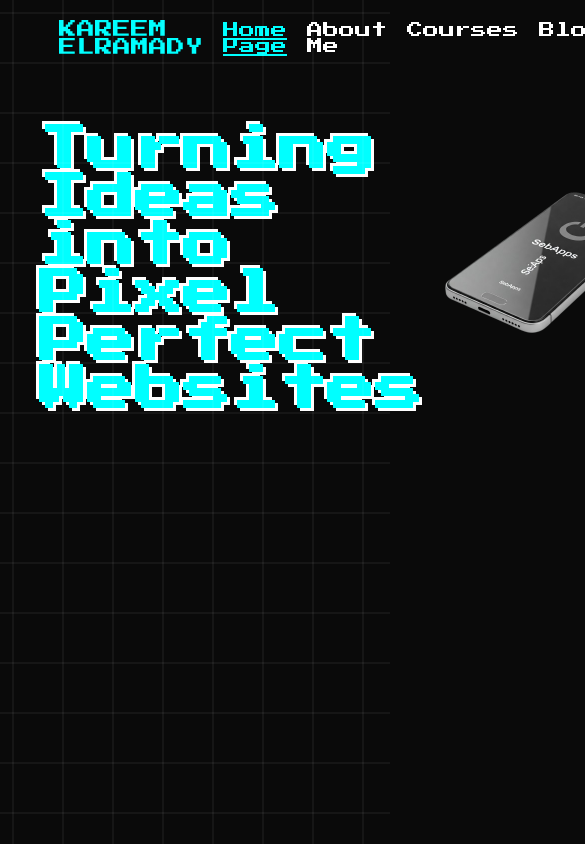
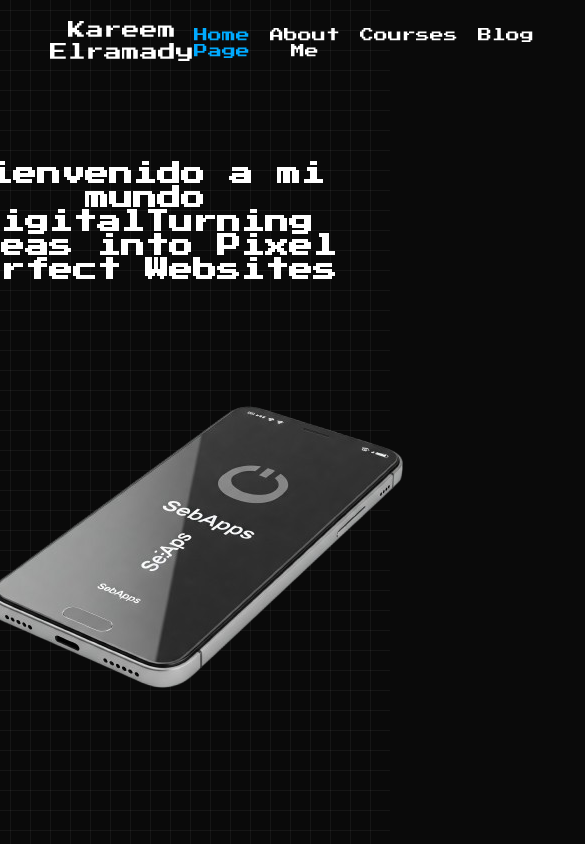
Before and after one commit to JsMelix/seb-apps-page, a plain HTML site: page index.html in a window 390 px wide. Shown: the top 844 px of the page, 585 px wide, since content can reach past the window. Drawn offline with Linux system fonts and the light colour scheme.

Commit message:
addpagephone

```diff
--- a/index.html
+++ b/index.html
@@ -3,7 +3,7 @@
 <head>
     <meta charset="UTF-8">
     <meta name="viewport" content="width=device-width, initial-scale=1.0">
-    <title>Kareem Elramady</title>
+    <title>Home - Kareem Elramady</title>
     <link rel="stylesheet" href="styles.css">
     <link href="https://fonts.googleapis.com/css2?family=Press+Start+2P&display=swap" rel="stylesheet">
 </head>
@@ -14,22 +14,22 @@
         <div class="logo">Kareem <br> Elramady</div>
         <nav>
             <ul>
-                <li><a href="#" class="active">Home Page</a></li>
-                <li><a href="about.html">About Me</a></li>  <!-- Nueva página About -->
-                <li><a href="#">Courses</a></li>
-                <li><a href="#">Blog</a></li>
+                <li><a href="index.html" class="active">Home Page</a></li>
+                <li><a href="about.html">About Me</a></li>
+                <li><a href="courses.html">Courses</a></li>
+                <li><a href="blog.html">Blog</a></li>
             </ul>
         </nav>
     </header>
 
-    <main class="container">
+    <div class="container">
         <div class="text">
-            <h1 id="typing-text"></h1> <!-- Efecto de tipeo -->
+            <h1 id="typing-text">Bienvenido a mi mundo digital</h1>
         </div>
         <div class="phone">
-            <img src="assets/phone.png" alt="Celular Render">
+            <img src="assets/phone.png" alt="Celular flotante">
         </div>
-    </main>
+    </div>
 
     <script src="script.js"></script>
 </body>
--- a/script.js
+++ b/script.js
@@ -1,12 +1,31 @@
 document.addEventListener("DOMContentLoaded", function () {
+    // ----- Efecto de tipeo -----
     const text = "Turning Ideas into Pixel Perfect Websites";
-    let i = 0;
+    const typingText = document.getElementById("typing-text");
+    let index = 0;
+
     function typeEffect() {
-        if (i < text.length) {
-            document.getElementById("typing-text").textContent += text[i];
-            i++;
+        if (index < text.length) {
+            typingText.innerHTML += text.charAt(index);
+            index++;
             setTimeout(typeEffect, 100);
         }
     }
+
     typeEffect();
+
+    // ----- Resaltar página activa en el menú -----
+    const navLinks = document.querySelectorAll("nav ul li a");
+
+    navLinks.forEach(link => {
+        if (link.href === window.location.href) {
+            link.classList.add("active");
+        }
+    });
+
+    // ----- Animación de carga -----
+    document.body.style.opacity = "0";
+    setTimeout(() => {
+        document.body.style.opacity = "1";
+    }, 300);
 });
--- a/styles.css
+++ b/styles.css
@@ -1,103 +1,137 @@
+/* Reset de estilos */
 * {
     margin: 0;
     padding: 0;
     box-sizing: border-box;
 }
 
+/* Fondo negro con cuadrícula animada */
 body {
     background: #0a0a0a;
     color: white;
     font-family: 'Press Start 2P', cursive;
+    min-height: 100vh;
     display: flex;
     flex-direction: column;
     align-items: center;
-    height: 100vh;
-    overflow: hidden;
+    justify-content: center;
+    text-align: center;
+    position: relative;
+    opacity: 1;
+    transition: opacity 0.5s ease-in-out;
 }
 
-/* 🔹 Encabezado */
-header {
-    display: flex;
-    justify-content: space-between;
-    align-items: center;
-    width: 80%;
-    padding: 20px;
-}
-
-.logo {
-    font-size: 18px;
-    color: cyan;
-    text-transform: uppercase;
-}
-
-nav ul {
-    display: flex;
-    list-style: none;
-}
-
-nav ul li {
-    margin-left: 20px;
-}
-
-nav ul li a {
-    color: white;
-    text-decoration: none;
-}
-
-nav ul li a.active {
-    color: cyan;
-    border-bottom: 2px solid cyan;
-}
-
-/* 🔹 Cuadrícula de fondo animada */
+/* Cuadrícula animada */
 #grid-overlay {
     position: absolute;
     top: 0;
     left: 0;
     width: 100%;
     height: 100%;
-    background-size: 50px 50px;
-    background-image: linear-gradient(rgba(255, 255, 255, 0.1) 1px, transparent 1px),
-                      linear-gradient(90deg, rgba(255, 255, 255, 0.1) 1px, transparent 1px);
-    animation: moveGrid 4s linear infinite;
+    background-image: linear-gradient(rgba(255, 255, 255, 0.05) 1px, transparent 1px),
+                      linear-gradient(to right, rgba(255, 255, 255, 0.05) 1px, transparent 1px);
+    background-size: 20px 20px;
+    animation: gridMove 10s linear infinite;
+    z-index: -1;
 }
 
-@keyframes moveGrid {
+@keyframes gridMove {
     from { background-position: 0 0; }
-    to { background-position: 50px 50px; }
+    to { background-position: 20px 20px; }
 }
 
-/* 🔹 Contenedor principal */
-.container {
+/* Navbar */
+header {
+    width: 100%;
+    padding: 20px 50px;
     display: flex;
+    justify-content: space-between;
     align-items: center;
-    justify-content: space-between;
-    width: 80%;
-    max-width: 1200px;
-    margin-top: 50px;
+    position: absolute;
+    top: 0;
 }
 
-.text {
-    flex: 1;
-    font-size: 24px;
-    text-align: left;
-    color: cyan;
-    text-shadow: 3px 3px 0px white, -3px -3px 0px white;
+.logo {
+    font-size: 18px;
+    line-height: 1.2;
 }
 
-.phone {
-    flex: 1;
+/* Menú con efecto de subrayado */
+nav ul {
+    list-style: none;
     display: flex;
-    justify-content: center;
+    gap: 20px;
 }
 
-.phone img {
-    max-width: 250px;
-    animation: float 2s ease-in-out infinite;
+nav ul li {
+    display: inline;
 }
 
-/* 🔹 Efecto flotante del celular */
-@keyframes float {
-    0%, 100% { transform: translateY(0); }
-    50% { transform: translateY(-15px); }
+nav ul li a {
+    color: white;
+    text-decoration: none;
+    font-size: 14px;
+    position: relative;
+    padding-bottom: 5px;
+    transition: color 0.3s ease;
 }
+
+nav ul li a:hover,
+nav ul li a.active {
+    color: #00aaff;
+}
+
+nav ul li a::after {
+    content: "";
+    position: absolute;
+    left: 0;
+    bottom: 0;
+    width: 100%;
+    height: 2px;
+    background: #00aaff;
+    transform: scaleX(0);
+    transition: transform 0.3s ease-in-out;
+}
+
+nav ul li a:hover::after {
+    transform: scaleX(1);
+}
+
+/* Estilo del texto principal */
+h1 {
+    font-size: 24px;
+    max-width: 80%;
+    margin-top: 100px;
+    min-height: 50px;
+}
+
+/* Sección About Me */
+#about {
+    margin-top: 50px;
+    padding: 50px;
+    width: 80%;
+    max-width: 600px;
+    border: 2px solid #00aaff;
+    border-radius: 10px;
+    text-align: left;
+}
+
+#about h2 {
+    text-align: center;
+    color: #00aaff;
+}
+
+#bio-text {
+    font-size: 14px;
+    line-height: 1.5;
+}
+
+/* Animación de aparición */
+@keyframes fadeIn {
+    from { opacity: 0; transform: translateY(-10px); }
+    to { opacity: 1; transform: translateY(0); }
+}
+
+h1, nav ul li a {
+    animation: fadeIn 1s ease-in-out;
+}
```
